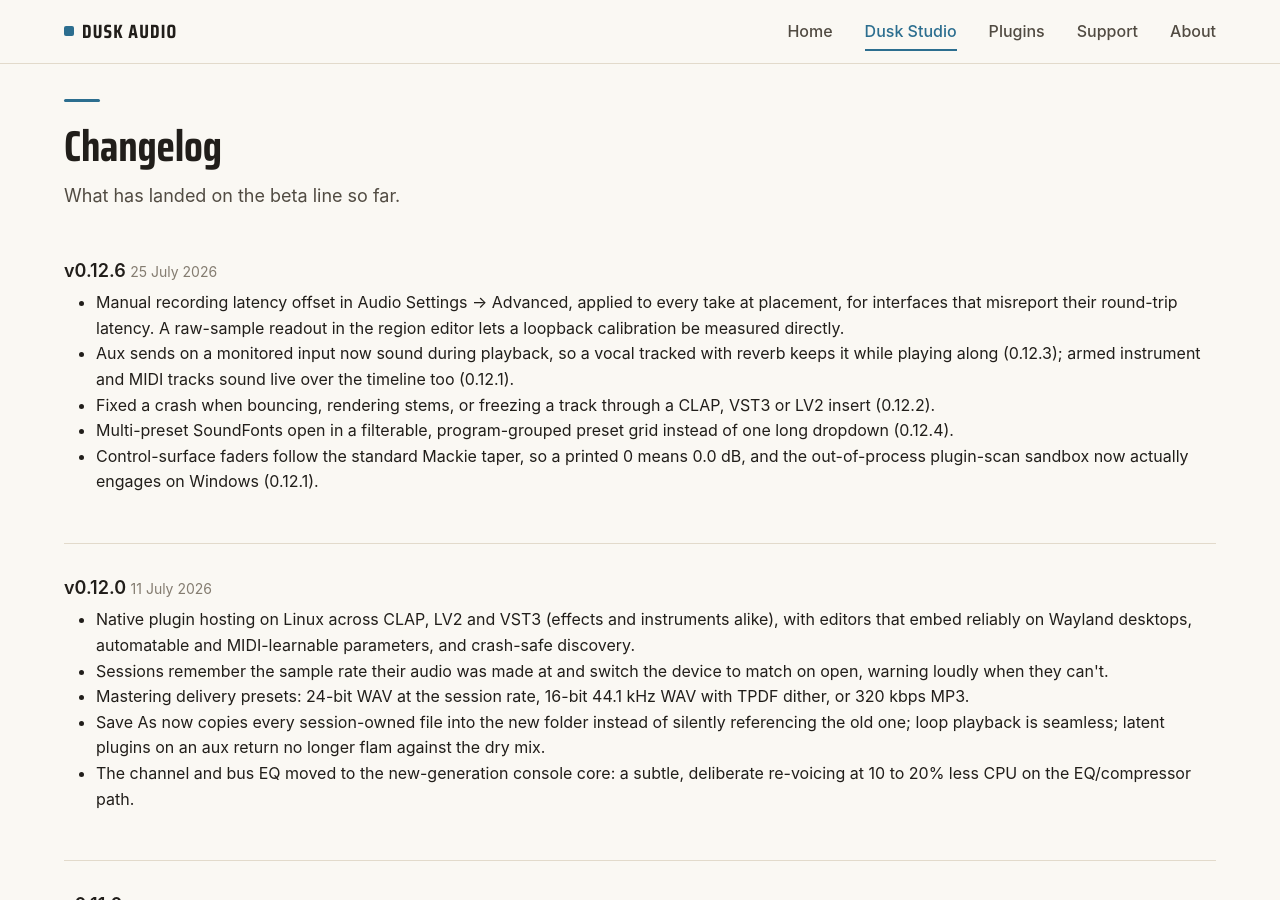
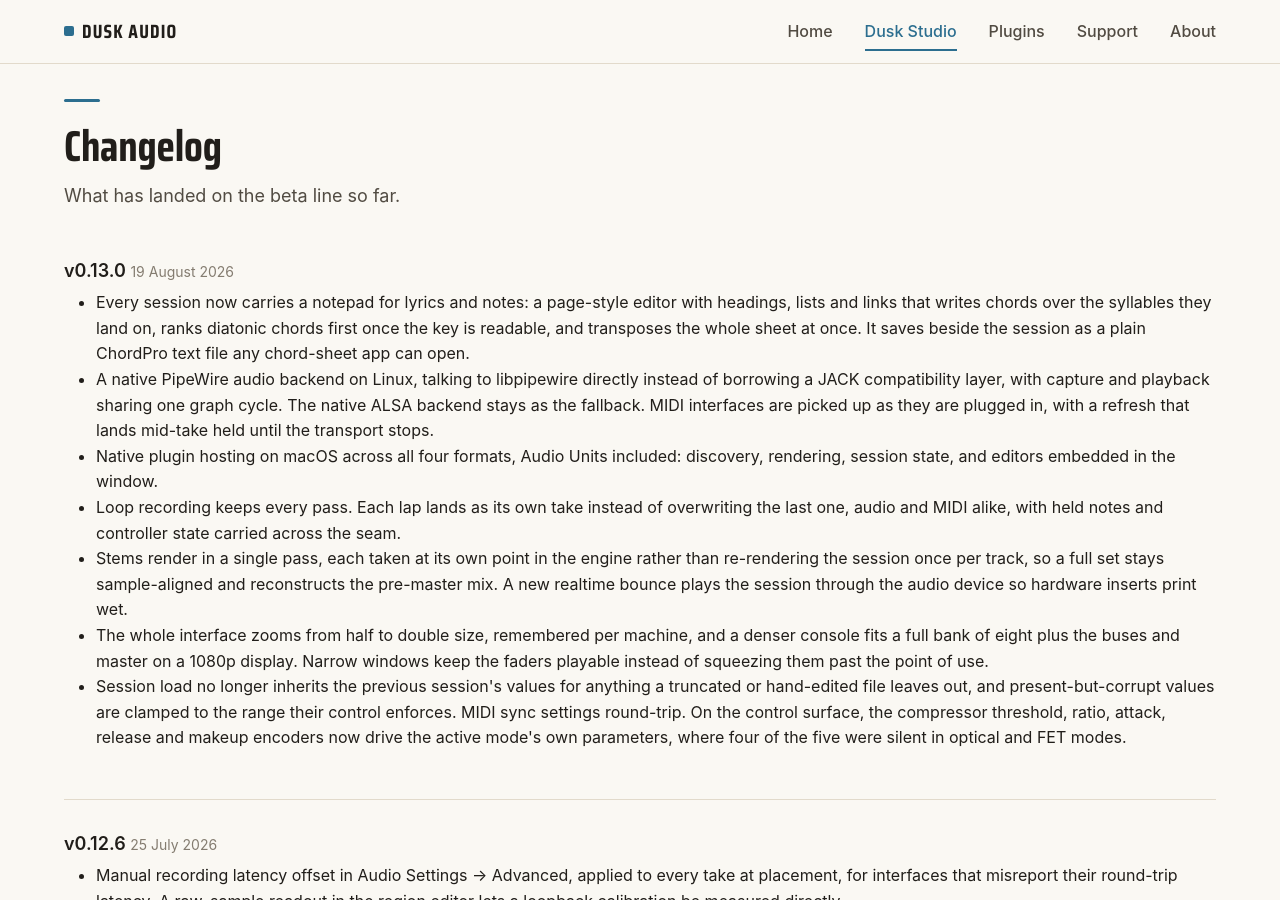
Before and after one commit to dusk-audio/dusk-audio.github.io, a Jekyll site: the page built from dusk-studio.md, in a window 1280 px wide and 900 px high, scrolled down 4810 px. Built offline with Jekyll 4.4.1, drawn with Linux system fonts in a browser that asks for light colours; some of the changed text lies outside the part shown.

Commit message:
Update Dusk Studio to v0.13.0

```diff
--- a/dusk-studio.md
+++ b/dusk-studio.md
@@ -12,7 +12,7 @@
     <p class="hero-eyebrow">Open source · GPL-3.0 · Linux (x86_64 + arm64) / macOS (Apple Silicon) / Windows</p>
     <h1>A portastudio for the desktop.</h1>
     <p class="tagline">24 tracks. A fixed signal chain. Everything on one screen. Dusk Studio is a deliberately constrained DAW built to make you stop tweaking and finish music.</p>
-    <p class="hero-badge">v0.12.6 beta</p>
+    <p class="hero-badge">v0.13.0 beta</p>
     <div class="hero-buttons">
       <a href="https://builds.duskaudio.com/latest" class="btn btn-primary btn-lg">Get the latest build</a>
       <a href="https://github.com/dusk-audio/dusk-studio" class="btn btn-secondary btn-lg">Build from source</a>
@@ -140,6 +140,18 @@
     </div>
     <div>
       <div class="changelog-entry">
+        <h3>v0.13.0 <span class="changelog-date">19 August 2026</span></h3>
+        <ul>
+          <li>Every session now carries a notepad for lyrics and notes: a page-style editor with headings, lists and links that writes chords over the syllables they land on, ranks diatonic chords first once the key is readable, and transposes the whole sheet at once. It saves beside the session as a plain ChordPro text file any chord-sheet app can open.</li>
+          <li>A native PipeWire audio backend on Linux, talking to libpipewire directly instead of borrowing a JACK compatibility layer, with capture and playback sharing one graph cycle. The native ALSA backend stays as the fallback. MIDI interfaces are picked up as they are plugged in, with a refresh that lands mid-take held until the transport stops.</li>
+          <li>Native plugin hosting on macOS across all four formats, Audio Units included: discovery, rendering, session state, and editors embedded in the window.</li>
+          <li>Loop recording keeps every pass. Each lap lands as its own take instead of overwriting the last one, audio and MIDI alike, with held notes and controller state carried across the seam.</li>
+          <li>Stems render in a single pass, each taken at its own point in the engine rather than re-rendering the session once per track, so a full set stays sample-aligned and reconstructs the pre-master mix. A new realtime bounce plays the session through the audio device so hardware inserts print wet.</li>
+          <li>The whole interface zooms from half to double size, remembered per machine, and a denser console fits a full bank of eight plus the buses and master on a 1080p display. Narrow windows keep the faders playable instead of squeezing them past the point of use.</li>
+          <li>Session load no longer inherits the previous session's values for anything a truncated or hand-edited file leaves out, and present-but-corrupt values are clamped to the range their control enforces. MIDI sync settings round-trip. On the control surface, the compressor threshold, ratio, attack, release and makeup encoders now drive the active mode's own parameters, where four of the five were silent in optical and FET modes.</li>
+        </ul>
+      </div>
+      <div class="changelog-entry">
         <h3>v0.12.6 <span class="changelog-date">25 July 2026</span></h3>
         <ul>
           <li>Manual recording latency offset in Audio Settings → Advanced, applied to every take at placement, for interfaces that misreport their round-trip latency. A raw-sample readout in the region editor lets a loopback calibration be measured directly.</li>
```
